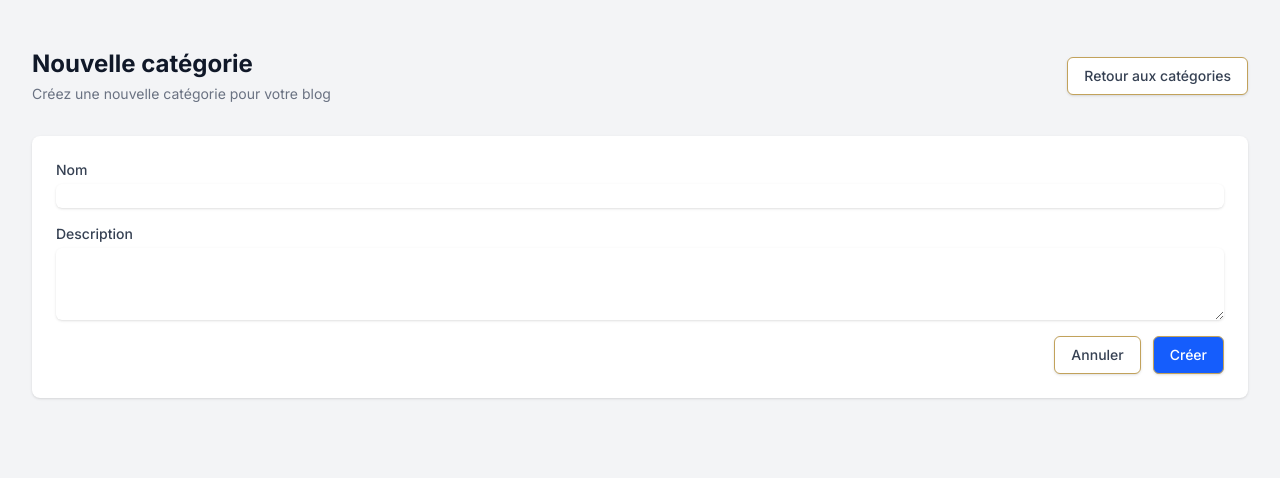
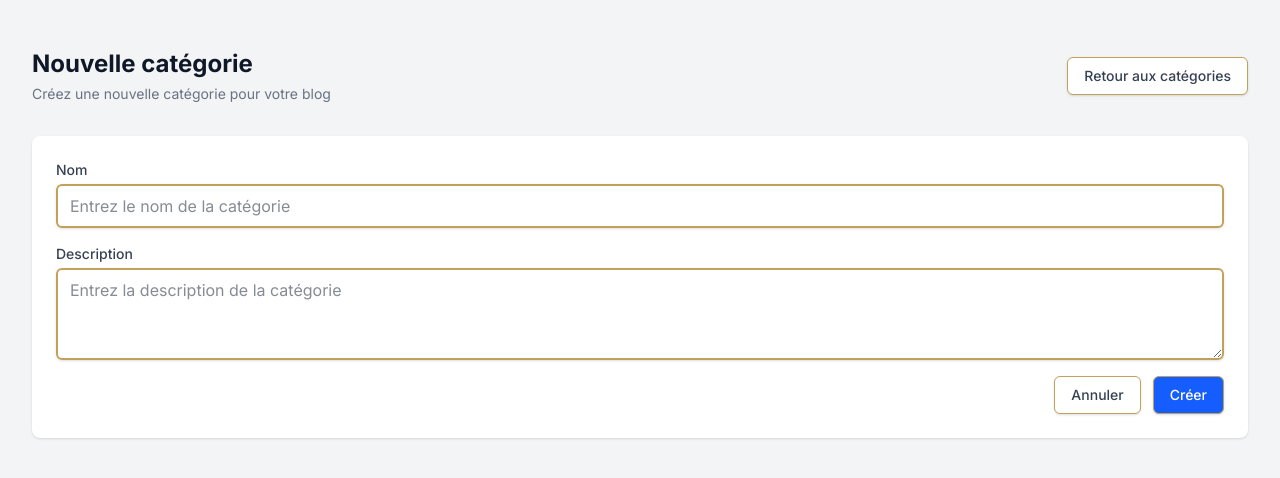
Before and after one commit to SofianeBel/H3_ProjetFilRouge, a Next.js app in the folder App/: page /admin/categories/new in a window 1280 px wide. Shown: the top 478 px of the page. Built offline with nearby package versions, Linux system fonts and the light colour scheme; no server answers.

Commit message:
style(categories): enhance input fields in category forms
- Updated input fields in the edit and new category forms to include placeholders for better user guidance.
- Adjusted border styles and padding for improved aesthetics and usability.

```diff
--- a/App/src/app/admin/categories/[id]/edit/page.tsx
+++ b/App/src/app/admin/categories/[id]/edit/page.tsx
@@ -59,7 +59,8 @@ function EditCategoryForm({ category }: { category: Category }) {
             id="name"
             defaultValue={category.name}
             required
-            className="mt-1 block w-full rounded-md border-gray-300 shadow-sm focus:border-blue-500 focus:ring-blue-500"
+            className="mt-1 block w-full rounded-md border-2 border-gray-300 px-3 py-2 text-gray-900 shadow-sm focus:border-blue-500 focus:ring-blue-500 text-base"
+            placeholder="Entrez le nom de la catégorie"
           />
         </div>
         <div>
@@ -74,7 +75,8 @@ function EditCategoryForm({ category }: { category: Category }) {
             id="description"
             rows={3}
             defaultValue={category.description || ''}
-            className="mt-1 block w-full rounded-md border-gray-300 shadow-sm focus:border-blue-500 focus:ring-blue-500"
+            className="mt-1 block w-full rounded-md border-2 border-gray-300 px-3 py-2 text-gray-900 shadow-sm focus:border-blue-500 focus:ring-blue-500 text-base"
+            placeholder="Entrez la description de la catégorie"
           />
         </div>
         <div className="flex justify-end space-x-3">
--- a/App/src/app/admin/categories/new/page.tsx
+++ b/App/src/app/admin/categories/new/page.tsx
@@ -68,7 +68,8 @@ export default function NewCategoryPage() {
                     name="name"
                     id="name"
                     required
-                    className="mt-1 block w-full rounded-md border-gray-300 shadow-sm focus:border-blue-500 focus:ring-blue-500"
+                    className="mt-1 block w-full rounded-md border-2 border-gray-300 px-3 py-2 text-gray-900 shadow-sm focus:border-blue-500 focus:ring-blue-500 text-base"
+                    placeholder="Entrez le nom de la catégorie"
                   />
                 </div>
                 <div>
@@ -82,7 +83,8 @@ export default function NewCategoryPage() {
                     name="description"
                     id="description"
                     rows={3}
-                    className="mt-1 block w-full rounded-md border-gray-300 shadow-sm focus:border-blue-500 focus:ring-blue-500"
+                    className="mt-1 block w-full rounded-md border-2 border-gray-300 px-3 py-2 text-gray-900 shadow-sm focus:border-blue-500 focus:ring-blue-500 text-base"
+                    placeholder="Entrez la description de la catégorie"
                   />
                 </div>
                 <div className="flex justify-end space-x-3">
```
Also changed, not shown: 2 other files (tests, documents, lock files or other folders).
